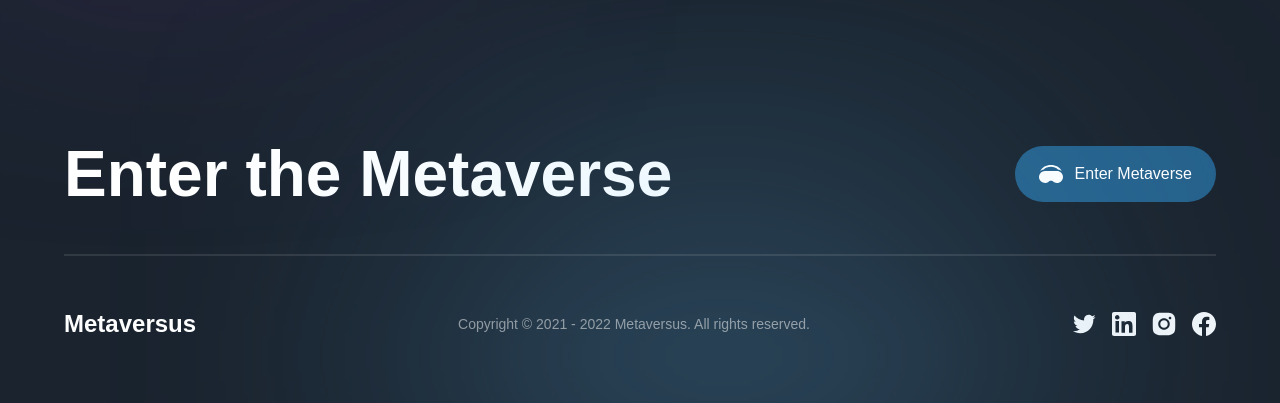
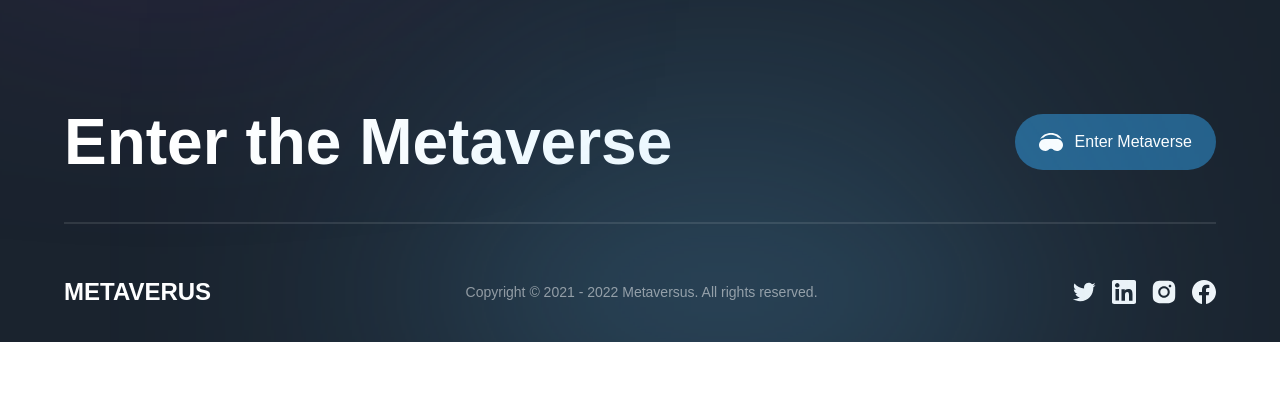
Before and after one commit to allentevyaw/Metaverse-Demo, a Next.js app: page / in a window 1280 px wide. Shown: the part 7005-7408 px from the top of the page. After the commit the page ends 7347 px from the top, so only its background shows below. Built offline with nearby package versions, Linux system fonts and the light colour scheme; a web font is replaced by a local one.

Commit message:
fixed footer

```diff
--- a/components/Footer.jsx
+++ b/components/Footer.jsx
@@ -1,49 +1,55 @@
 'use client';
 
-import {motion} from 'framer-motion'
+import { motion } from 'framer-motion';
 import { socials } from '../constants';
+
 import styles from '../styles';
 import { footerVariants } from '../utils/motion';
 
 const Footer = () => (
   <motion.footer
-  variants={footerVariants}
-  initial='hidden'
-  whileInView='show'
-  className={`${styles.paddings} py-8 relative`}>
-    <div className='footer-gradient'/>
-    <div className={`${styles.innerWidth} mx-auto
-    flex flex-col gap-8`}>
-      <div className='flex items-center justify-between
-      flex-wrap gap-5'>
-        <h4 className='font-bold md:text-[64px] text-[44px]
-        text-white'>Enter the Metaverse </h4>
-        <button type='button' className='flex items-center h-fit py-4
-        px-6 bg-[#25618b] rounded-[32px] gap-[12px]'>
-            <img
-              src='/headset.svg'
-              alt='headset'
-              className='w-[24px] h-[24px] object-contain'/>
-            <span className='font-norml text-[16px] text-white'>
-              Enter Metaverse
-            </span>
+    variants={footerVariants}
+    initial="hidden"
+    whileInView="show"
+    className={`${styles.xPaddings} py-8 relative`}
+  >
+    <div className="footer-gradient" />
+    <div className={`${styles.innerWidth} mx-auto flex flex-col gap-8`}>
+      <div className="flex items-center justify-between flex-wrap gap-5">
+        <h4 className="font-bold md:text-[64px] text-[44px] text-white">
+          Enter the Metaverse
+        </h4>
+        <button type="button" className="flex items-center h-fit py-4 px-6 bg-[#25618B] rounded-[32px] gap-[12px]">
+          <img
+            src="/headset.svg"
+            alt="headset"
+            className="w-[24px] h-[24px] object-contain"
+          />
+          <span className="font-normal text-[16px] text-white">
+            Enter Metaverse
+          </span>
         </button>
       </div>
 
-      <div className='flex flex-col '>
-        <div className='mb-[50px] h-[2px] bg-white opacity-10'/>
+      <div className="flex flex-col">
+        <div className="mb-[50px] h-[2px] bg-white opacity-10" />
 
-        <div className='flex items-center justify-between flex-wrap gap-4'>
-          <h4 className='font-extrabold text-[24px] text-white'>Metaversus</h4>
-          <p className='font-norml text-[14px] text-white opacity-50'>Copyright © 2021 - 2022 Metaversus. All rights reserved.</p>
+        <div className="flex items-center justify-between flex-wrap gap-4">
+          <h4 className="font-extrabold text-[24px] text-white">
+            METAVERUS
+          </h4>
+          <p className="font-normal text-[14px] text-white opacity-50">
+            Copyright © 2021 - 2022 Metaversus. All rights reserved.
+          </p>
 
-          <div className='flex gap-4'>
+          <div className="flex gap-4">
             {socials.map((social) => (
               <img
                 key={social.name}
                 src={social.url}
                 alt={social.name}
-                className='w-[24px] h-[24px] object-contain cursor-pointer'/>
+                className="w-[24px] h-[24px] object-contain cursor-pointer"
+              />
             ))}
           </div>
         </div>
```
